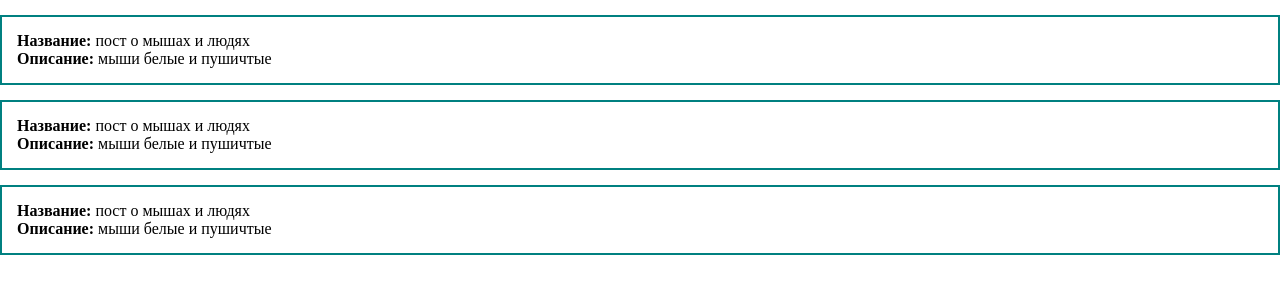
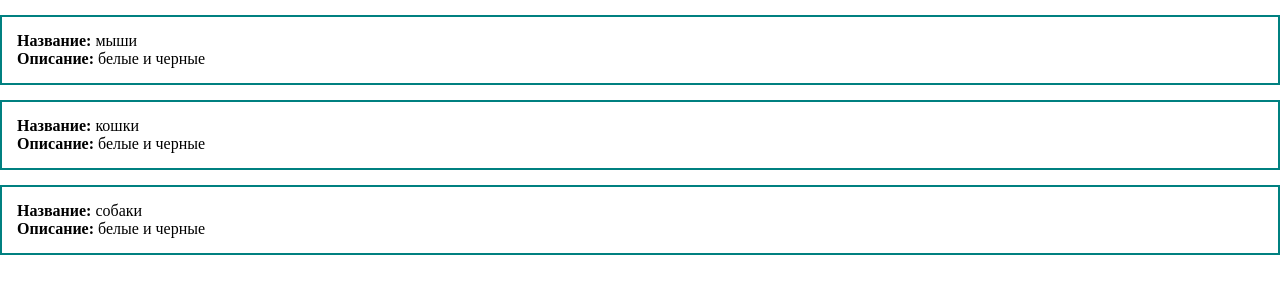
Before and after one commit to danikman89/vue, a Vue app: page / in a window 1280 px wide. Shown: the top 300 px of the page. Built offline with nearby package versions, Linux system fonts and the light colour scheme.

Commit message:
refactor: add array posts

```diff
--- a/src/App.vue
+++ b/src/App.vue
@@ -1,16 +1,8 @@
 <template>
   <div>
-    <div class="post">
-      <div><strong>Название:</strong> пост о мышах и людях</div>
-      <div><strong>Описание:</strong> мыши белые и пушичтые</div>
-    </div>
-    <div class="post">
-      <div><strong>Название:</strong> пост о мышах и людях</div>
-      <div><strong>Описание:</strong> мыши белые и пушичтые</div>
-    </div>
-    <div class="post">
-      <div><strong>Название:</strong> пост о мышах и людях</div>
-      <div><strong>Описание:</strong> мыши белые и пушичтые</div>
+    <div v-for="post in posts" class="post">
+      <div><strong>Название:</strong> {{ post.title }}</div>
+      <div><strong>Описание:</strong> {{ post.body }}</div>
     </div>
   </div>
 </template>
@@ -19,8 +11,11 @@
 export default {
   data() {
     return {
-      likes: 0,
-      dislikes: 0,
+      posts: [
+        { id: 1, title: 'мыши', body: 'белые и черные' },
+        { id: 2, title: 'кошки', body: 'белые и черные' },
+        { id: 3, title: 'собаки', body: 'белые и черные' },
+      ],
     };
   },
   methods: {
```
